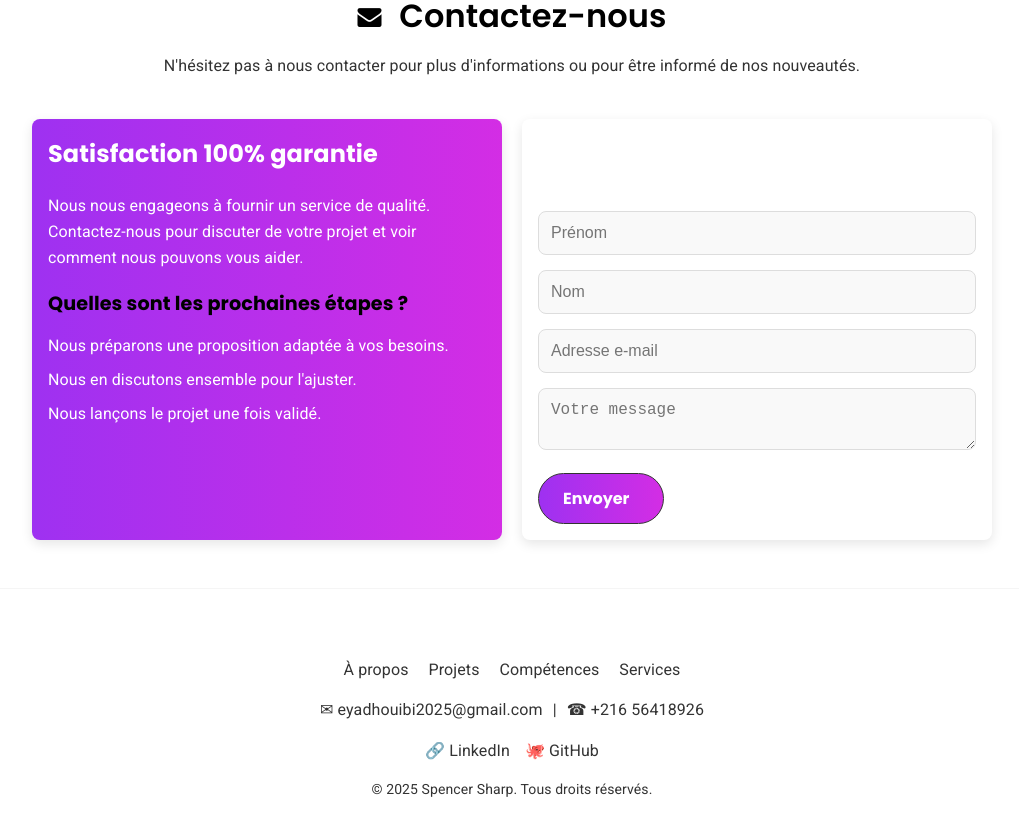
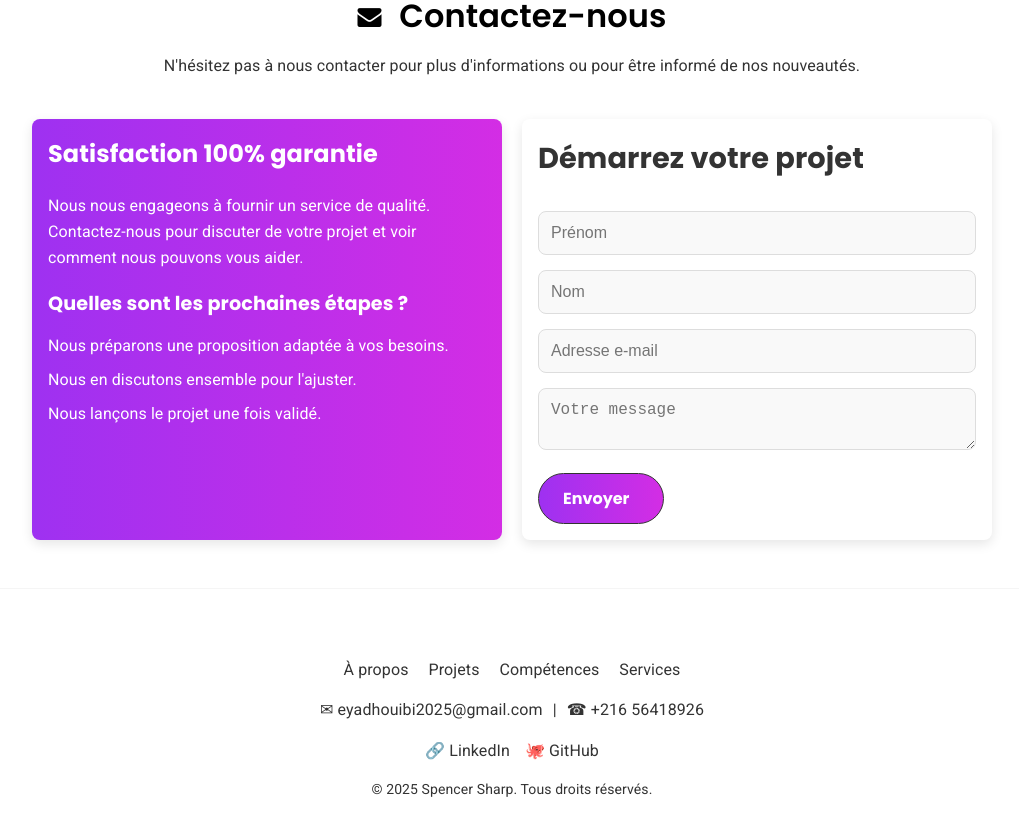
Before and after one commit to Eya-Dhouibi/portfolio-, a React (Vite) app: page / in a window 1280 px wide. Shown: the part 2580-3413 px from the top of the page, without its empty margins (128-1147 px from the left). Built offline with nearby package versions, Linux system fonts and the light colour scheme.

Commit message:
commit-11

```diff
--- a/src/scss/components/contact.scss
+++ b/src/scss/components/contact.scss
@@ -34,6 +34,7 @@ text-align: center;
 }
 
 .next-step-title {
+  color: $white;
   font-size: 1.2rem;
   font-weight: bold;
 }
@@ -58,7 +59,7 @@ text-align: center;
 .form-title {
   font-size: 1.8rem;
   font-weight: bold;
-  color: #ffffff;
+  color: var(--text-color);
   margin-bottom: 30px;
 }
 
```
